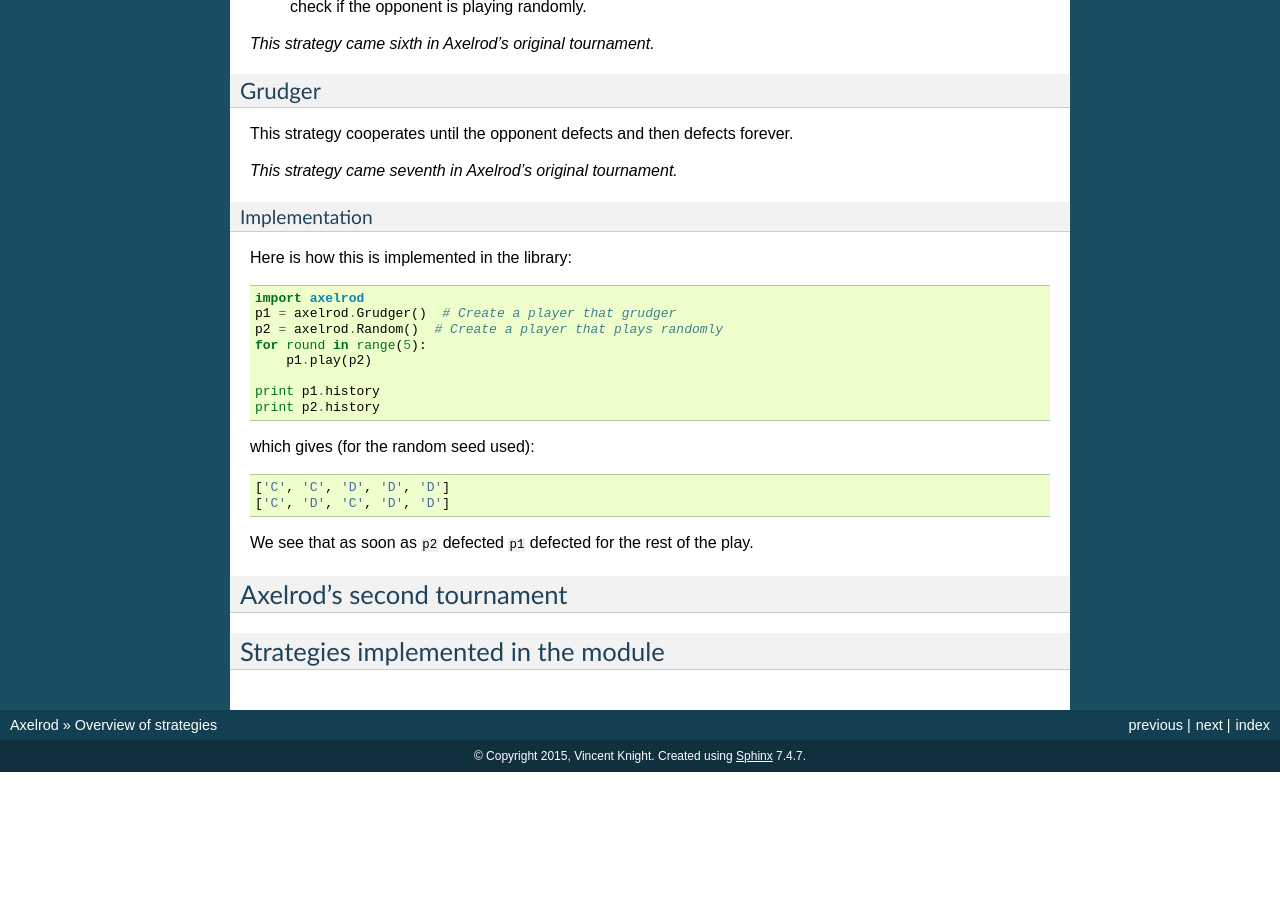
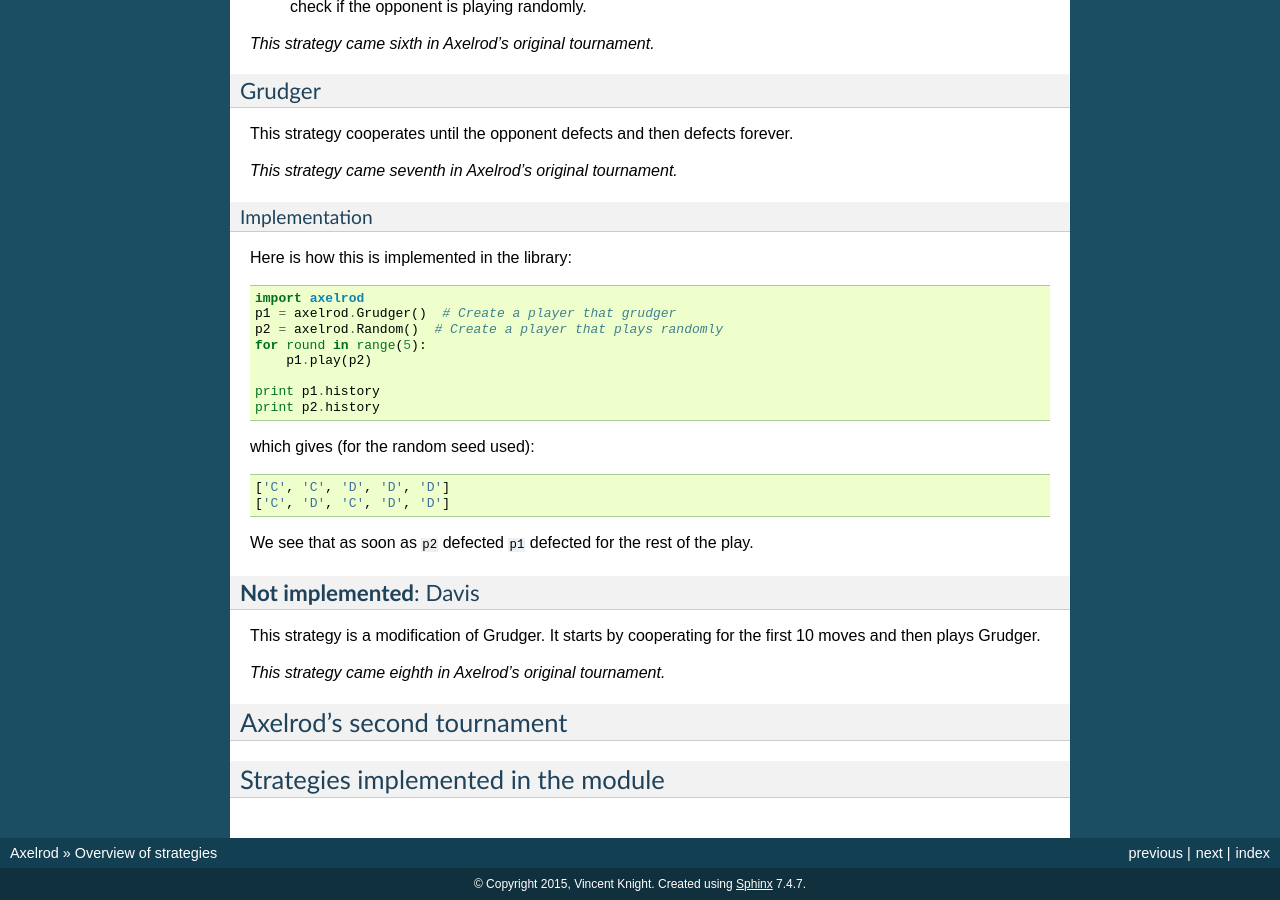
Before and after one commit to Axelrod-Python/Axelrod, a Sphinx documentation site: the page built from docs/strategies.rst, in a window 1280 px wide and 900 px high, scrolled down 2185 px. Built offline with Sphinx 7.4.7, drawn with Linux system fonts in a browser that asks for light colours; before the commit the page ends 2957 px from its top, so only the background shows below that; some of the changed text lies outside the part shown.

Commit message:
Adding Davis.
A delayed version of Grudger (starts by cooperating to build up trust
for the first ten moves).

```diff
--- a/docs/strategies.rst
+++ b/docs/strategies.rst
@@ -162,6 +162,14 @@ which gives (for the random seed used)::
 We see that as soon as :code:`p2` defected :code:`p1` defected for the rest of
 the play.
 
+**Not implemented**: Davis
+^^^^^^^^^^^^^^^^^^^^^^^^^^
+
+This strategy is a modification of Grudger. It starts by cooperating for the
+first 10 moves and then plays Grudger.
+
+*This strategy came eighth in Axelrod's original tournament.*
+
 Axelrod's second tournament
 ---------------------------
 
```
